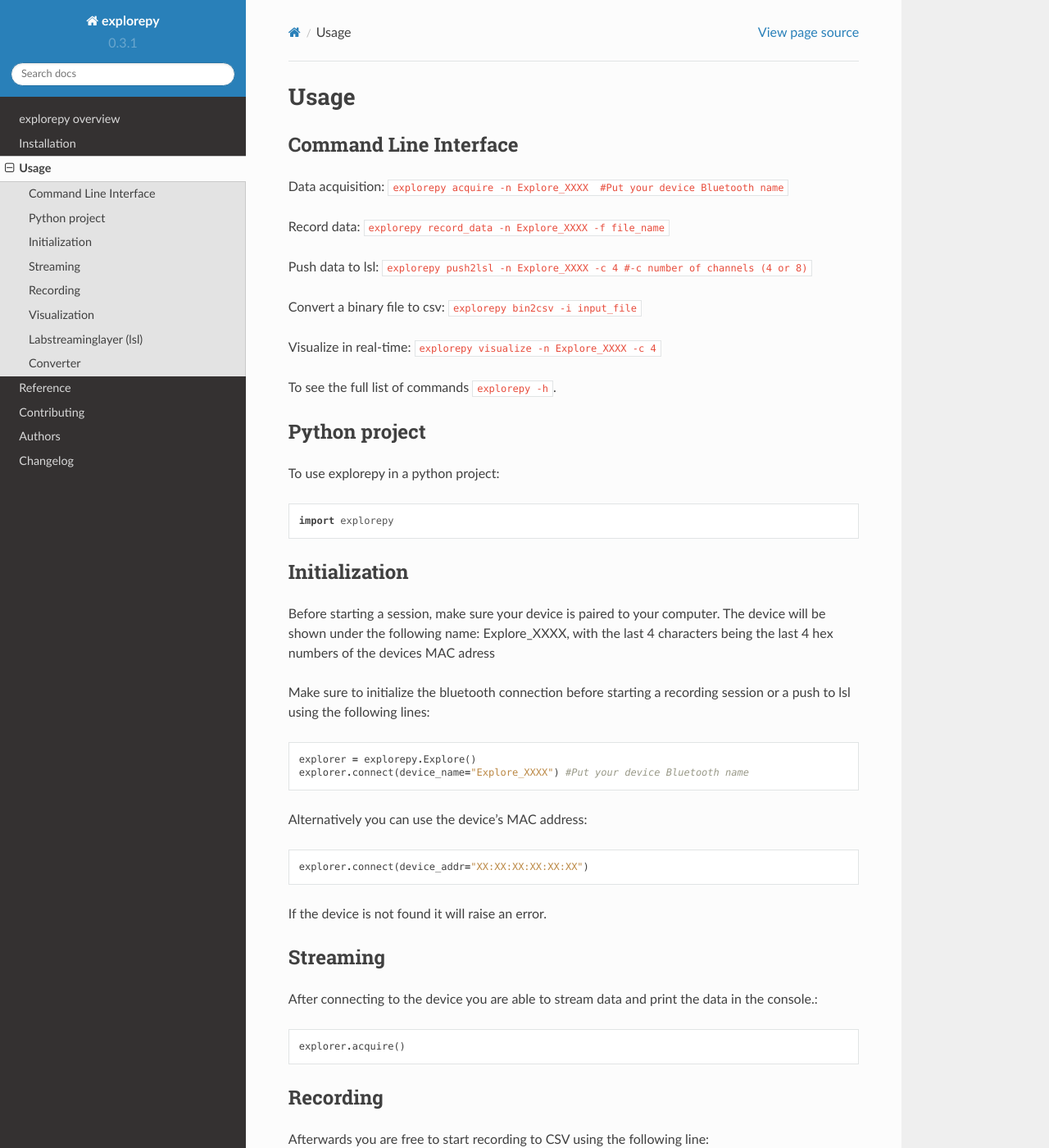
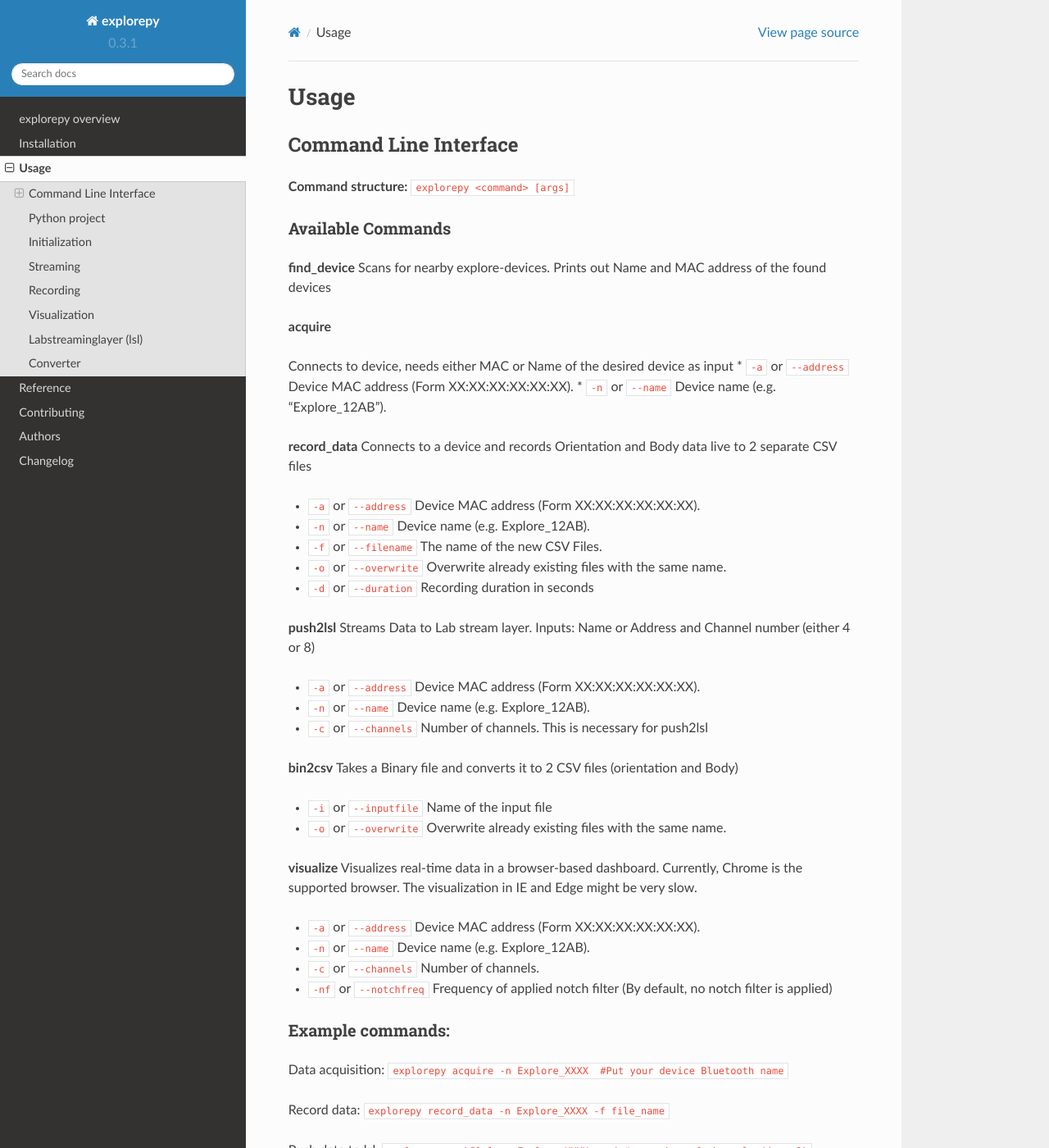
Before and after one commit to Mentalab-hub/explorepy, a Sphinx documentation site: the page built from docs/usage.rst, in a window 1280 px wide and 1400 px high. Shown: the whole window at 82% size. Built offline with Sphinx 7.4.7 and the Read the Docs theme 2.0.0, drawn with Linux system fonts in a browser that asks for light colours; some of the changed text lies outside the part shown.

Commit message:
update docs (#26)
* updated docs

* updated CLI help

* added record duration

```diff
--- a/docs/usage.rst
+++ b/docs/usage.rst
@@ -4,6 +4,64 @@
 
 Command Line Interface
 ^^^^^^^^^^^^^^^^^^^^^^
+**Command structure:**
+``explorepy <command> [args]``
+
+
+Available Commands
+""""""""""""""""""
+
+**find_device**
+Scans for nearby explore-devices. Prints out Name and MAC address of the found devices
+
+
+**acquire**
+
+Connects to device, needs either MAC or Name of the desired device as input
+* ``-a`` or ``--address``    Device MAC address (Form XX:XX:XX:XX:XX:XX).
+* ``-n`` or ``--name``       Device name (e.g. "Explore_12AB").
+
+
+
+**record_data**
+Connects to a device and records Orientation and Body data live to 2 separate CSV files
+
+* ``-a`` or ``--address``    Device MAC address (Form XX:XX:XX:XX:XX:XX).
+* ``-n`` or ``--name``       Device name (e.g. Explore_12AB).
+* ``-f`` or ``--filename``   The name of the new CSV Files.
+* ``-o`` or ``--overwrite``  Overwrite already existing files with the same name.
+* ``-d`` or ``--duration``   Recording duration in seconds
+
+
+
+**push2lsl**
+Streams Data to Lab stream layer. Inputs: Name or Address and Channel number (either 4 or 8)
+
+* ``-a`` or ``--address``    Device MAC address (Form XX:XX:XX:XX:XX:XX).
+* ``-n`` or ``--name``       Device name (e.g. Explore_12AB).
+* ``-c`` or ``--channels``   Number of channels. This is necessary for push2lsl
+
+
+
+**bin2csv**
+Takes a Binary file and converts it to 2 CSV files (orientation and Body)
+
+* ``-i`` or ``--inputfile``  Name of the input file
+* ``-o`` or ``--overwrite``  Overwrite already existing files with the same name.
+
+
+
+**visualize**
+Visualizes real-time data in a browser-based dashboard. Currently, Chrome is the supported browser. The visualization in IE and Edge might be very slow.
+
+* ``-a`` or ``--address``    Device MAC address (Form XX:XX:XX:XX:XX:XX).
+* ``-n`` or ``--name``       Device name (e.g. Explore_12AB).
+* ``-c`` or ``--channels``   Number of channels.
+* ``-nf`` or ``--notchfreq`` Frequency of applied notch filter (By default, no notch filter is applied)
+
+
+Example commands:
+"""""""""""""""""
 Data acquisition: ``explorepy acquire -n Explore_XXXX  #Put your device Bluetooth name``
 
 Record data: ``explorepy record_data -n Explore_XXXX -f file_name``
@@ -60,7 +118,7 @@
 
 Visualization
 ^^^^^^^^^^^^^
-It is possible to visualize real-time signal in a browser-based dashboard by the following code::
+It is possible to visualize real-time signal in a browser-based dashboard by the following code. Currently, Chrome is the supported browser. The visualization in IE and Edge might be very slow.::
 
 
     explorer.visualize(n_chan=4, bp_freq=(1, 30), notch_freq=50)
```
Also changed, not shown: 2 other files.
